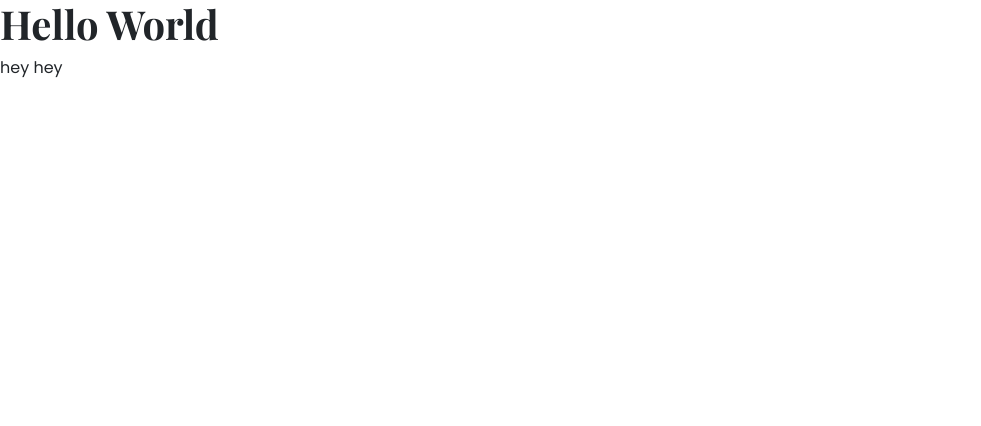
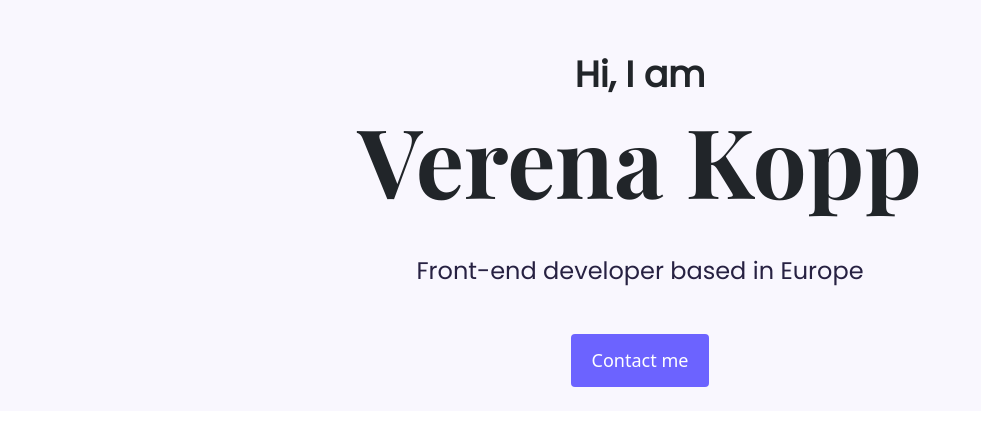
Before and after one commit to woanderslust/Portfolio-project, a plain HTML site: page index.html in a window 1280 px wide. Shown: the whole page, without its empty margins (0-981 px from the left). Drawn offline with nearby package versions, Linux system fonts and the light colour scheme.

Commit message:
added hero

```diff
--- a/index.html
+++ b/index.html
@@ -29,7 +29,11 @@
     <title>Document</title>
   </head>
   <body>
-    <h1>Hello World</h1>
-    <p>hey hey</p>
+    <div class="hero">
+      <p class="pt-5">Hi, I am</p>
+      <h1>Verena Kopp</h1>
+      <h2 class="mb-5">Front-end developer based in Europe</h2>
+      <a href="#" class="btn btn-branding mb-4">Contact me</a>
+    </div>
   </body>
 </html>
--- a/styles/style.css
+++ b/styles/style.css
@@ -1,7 +1,36 @@
+:root {
+  --branding-color: #6c63ff;
+  --secondary-color: #f9f7fe;
+}
+
 h1 {
   font-family: "Playfair Display", serif;
+  font-size: 96px;
+  margin-bottom: 40px;
 }
-
+h2 {
+  font-family: "Poppins", sans-serif;
+  font-size: 24px;
+  color: #272142;
+}
 p {
   font-family: "Poppins", sans-serif;
 }
+.hero {
+  text-align: center;
+  background-color: var(--secondary-color);
+}
+.hero p {
+  font-size: 36px;
+  font-weight: bold;
+  margin: 0;
+}
+.btn-branding {
+  font-size: 18px;
+  line-height: 27px;
+  background-color: var(--branding-color);
+  color: white;
+  border-radius: 4px;
+  padding: 12px 20px;
+  margin-bottom: 40px;
+}
```
